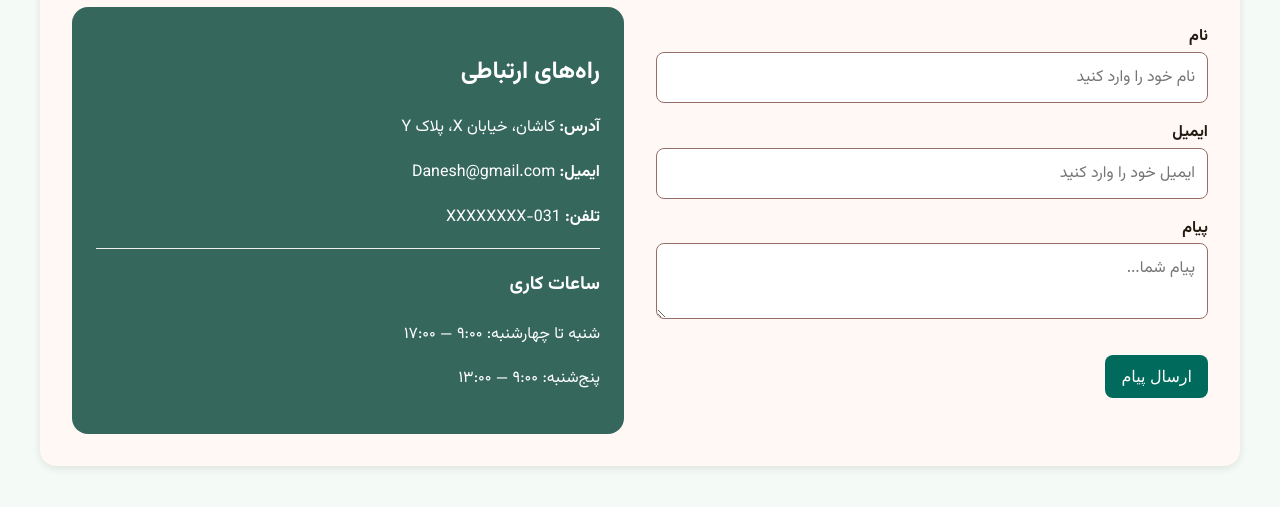
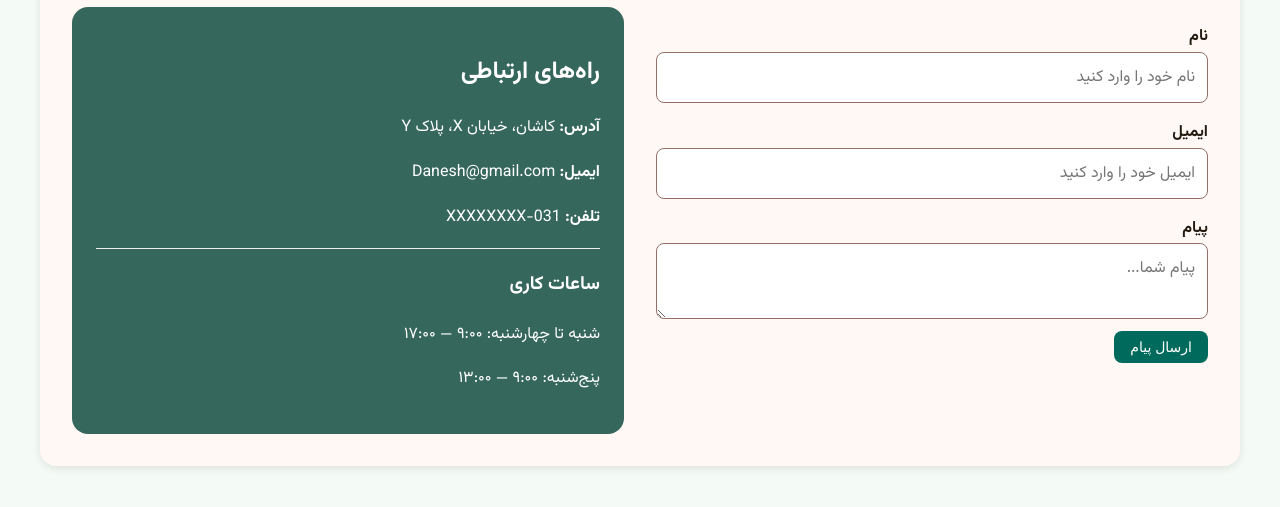
Before and after one commit to s74307621-crypto/designe-pages, a plain HTML site: page contact.html in a window 1280 px wide. Shown: the part 237-744 px from the top of the page. Drawn offline with Linux system fonts and the light colour scheme.

Commit message:
fixed main button

```diff
--- a/css/log.css
+++ b/css/log.css
@@ -10,6 +10,9 @@
     --md-sys-color-secondary: rgb(54 103 92);
     --md-sys-color-tertiary: rgb(105 77 171);
     --md-sys-color-outline: rgb(149 110 105);
+    --md-sys-typescale-body-small: 0.875rem; /*14px*/
+    --md-sys-typescale-font-weight-medium: 500;
+    --md-sys-shape-corner-small: 8px;
 }
 
 body {
@@ -20,6 +23,35 @@ body {
     display: flex;
     justify-content: center;
     align-items: center;
+}
+
+button {
+  background-color: var(--md-sys-color-primary);
+  color: var(--md-sys-color-on-primary);
+  font-size: var(--md-sys-typescale-body-small);
+  font-weight: var(--md-sys-typescale-font-weight-medium);
+  padding: 6px 16px;
+  border-radius: var(--md-sys-shape-corner-small);
+  border: none;
+  min-height: 32px;
+  display: inline-flex;
+  align-items: center;
+  justify-content: center;
+  text-decoration: none;
+  cursor: pointer;
+  transition: background-color 0.2s, box-shadow 0.2s, transform 0.1s;
+}
+
+button:hover:not(:disabled) {
+  background-color: var(--md-sys-color-secondary);
+  box-shadow: 0 2px 4px var(--md-sys-color-on-surface);
+  transform: translateY(-1px);
+}
+
+button:active:not(:disabled) {
+  background-color: var(--md-sys-color-secondary);
+  box-shadow: 0 1px 2px var(--md-sys-color-on-surface);
+  transform: translateY(0);
 }
 
 .login-box {
@@ -57,22 +89,6 @@ input:focus {
     border-color: var(--md-sys-color-secondary);
 }
 
-button {
-    width: 100%;
-    background-color: var(--md-sys-color-primary);
-    color: var(--md-sys-color-on-primary);
-    border: none;
-    padding: 10px;
-    border-radius: 6px;
-    cursor: pointer;
-    transition: background-color 0.3s;
-    font-size: 15px;
-}
-
-button:hover {
-    background-color: var(--md-sys-color-secondary);
-}
-
 .links {
     margin-top: 15px;
     font-size: 14px;
--- a/css/style.css
+++ b/css/style.css
@@ -10,6 +10,9 @@
   --md-sys-color-secondary: rgb(54 103 92);
   --md-sys-color-tertiary: rgb(105 77 171);
   --md-sys-color-outline: rgb(149 110 105);
+  --md-sys-typescale-body-small: 0.875rem; /*14px*/
+  --md-sys-typescale-font-weight-medium: 500;
+  --md-sys-shape-corner-small: 8px;
 }
 
 /* 🧩 تنظیمات کلی */
@@ -44,6 +47,35 @@ body {
   position: sticky;
   top: 0;
   z-index: 100;
+}
+
+.btn-primary {
+  background-color: var(--md-sys-color-primary);
+  color: var(--md-sys-color-on-primary);
+  font-size: var(--md-sys-typescale-body-small);
+  font-weight: var(--md-sys-typescale-font-weight-medium);
+  padding: 6px 16px;
+  border-radius: var(--md-sys-shape-corner-small);
+  border: none;
+  min-height: 32px;
+  display: inline-flex;
+  align-items: center;
+  justify-content: center;
+  text-decoration: none;
+  cursor: pointer;
+  transition: background-color 0.2s, box-shadow 0.2s, transform 0.1s;
+}
+
+.btn-primary:hover:not(:disabled) {
+  background-color: var(--md-sys-color-secondary);
+  box-shadow: 0 2px 4px var(--md-sys-color-on-surface);
+  transform: translateY(-1px);
+}
+
+.btn-primary:active:not(:disabled) {
+  background-color: var(--md-sys-color-secondary);
+  box-shadow: 0 1px 2px var(--md-sys-color-on-surface);
+  transform: translateY(0);
 }
 
 .brand{
@@ -130,23 +162,6 @@ body {
   color: #444;
 }
 
-.btn {
-  background-color: var(--md-sys-color-primary);
-  color: var(--md-sys-color-on-primary);
-  padding: 0.5rem 1rem;
-  text-decoration: none;
-  text-align: center;
-  border-radius: 0.5rem;
-  font-weight: 600;
-  margin-top: 1rem;
-  transition: background 0.3s;
-  display: inline-block;
-}
-
-.btn:hover {
-  background-color: var(--md-sys-color-secondary);
-}
-
 /* جدول سبد خرید */
 .cart-table {
   width: 100%;
@@ -191,19 +206,26 @@ form select {
 }
 
 form button {
-  margin-top: 1.5rem;
   background-color: var(--md-sys-color-primary);
   color: var(--md-sys-color-on-primary);
+  font-size: var(--md-sys-typescale-body-small);
+  font-weight: var(--md-sys-typescale-font-weight-medium);
+  padding: 6px 16px;
+  border-radius: var(--md-sys-shape-corner-small);
   border: none;
-  padding: 0.75rem 1rem;
-  font-size: 1rem;
-  border-radius: 0.5rem;
+  min-height: 32px;
+  display: inline-flex;
+  align-items: center;
+  justify-content: center;
+  text-decoration: none;
   cursor: pointer;
-  transition: background 0.3s;
+  transition: background-color 0.2s, box-shadow 0.2s, transform 0.1s;
 }
 
 form button:hover {
   background-color: var(--md-sys-color-secondary);
+  box-shadow: 0 2px 4px var(--md-sys-color-on-surface);
+  transform: translateY(-1px);
 }
 
 /* 👥 تیم ما */
--- a/css/styles.css
+++ b/css/styles.css
@@ -11,6 +11,9 @@
   --md-sys-color-secondary: rgb(54 103 92);
   --md-sys-color-tertiary: rgb(105 77 171);
   --md-sys-color-outline: rgb(149 110 105);
+  --md-sys-typescale-body-small: 0.875rem; /*14px*/
+  --md-sys-typescale-font-weight-medium: 500;
+  --md-sys-shape-corner-small: 8px;
 }
 
 /* 🧩 تنظیمات کلی */
@@ -42,6 +45,35 @@ body {
   align-items: center;
   justify-content: space-between;
   box-shadow: 0 3px 10px rgba(0, 0, 0, 0.15);
+}
+
+button {
+  background-color: var(--md-sys-color-primary);
+  color: var(--md-sys-color-on-primary);
+  font-size: var(--md-sys-typescale-body-small);
+  font-weight: var(--md-sys-typescale-font-weight-medium);
+  padding: 6px 16px;
+  border-radius: var(--md-sys-shape-corner-small);
+  border: none;
+  min-height: 32px;
+  display: inline-flex;
+  align-items: center;
+  justify-content: center;
+  text-decoration: none;
+  cursor: pointer;
+  transition: background-color 0.2s, box-shadow 0.2s, transform 0.1s;
+}
+
+button:hover:not(:disabled) {
+  background-color: var(--md-sys-color-secondary);
+  box-shadow: 0 2px 4px var(--md-sys-color-on-surface);
+  transform: translateY(-1px);
+}
+
+button:active:not(:disabled) {
+  background-color: var(--md-sys-color-secondary);
+  box-shadow: 0 1px 2px var(--md-sys-color-on-surface);
+  transform: translateY(0);
 }
 
 .brand{
@@ -122,22 +154,6 @@ form textarea {
   box-sizing: border-box;
 }
 
-form button {
-  margin-top: 1.5rem;
-  background-color: var(--md-sys-color-primary);
-  color: var(--md-sys-color-on-primary);
-  border: none;
-  padding: 0.75rem 1rem;
-  font-size: 1rem;
-  border-radius: 0.5rem;
-  cursor: pointer;
-  transition: background 0.3s;
-}
-
-form button:hover {
-  background-color: var(--md-sys-color-secondary);
-}
-
 /* 👥 تیم ما */
 .team-grid {
   display: flex;
```
